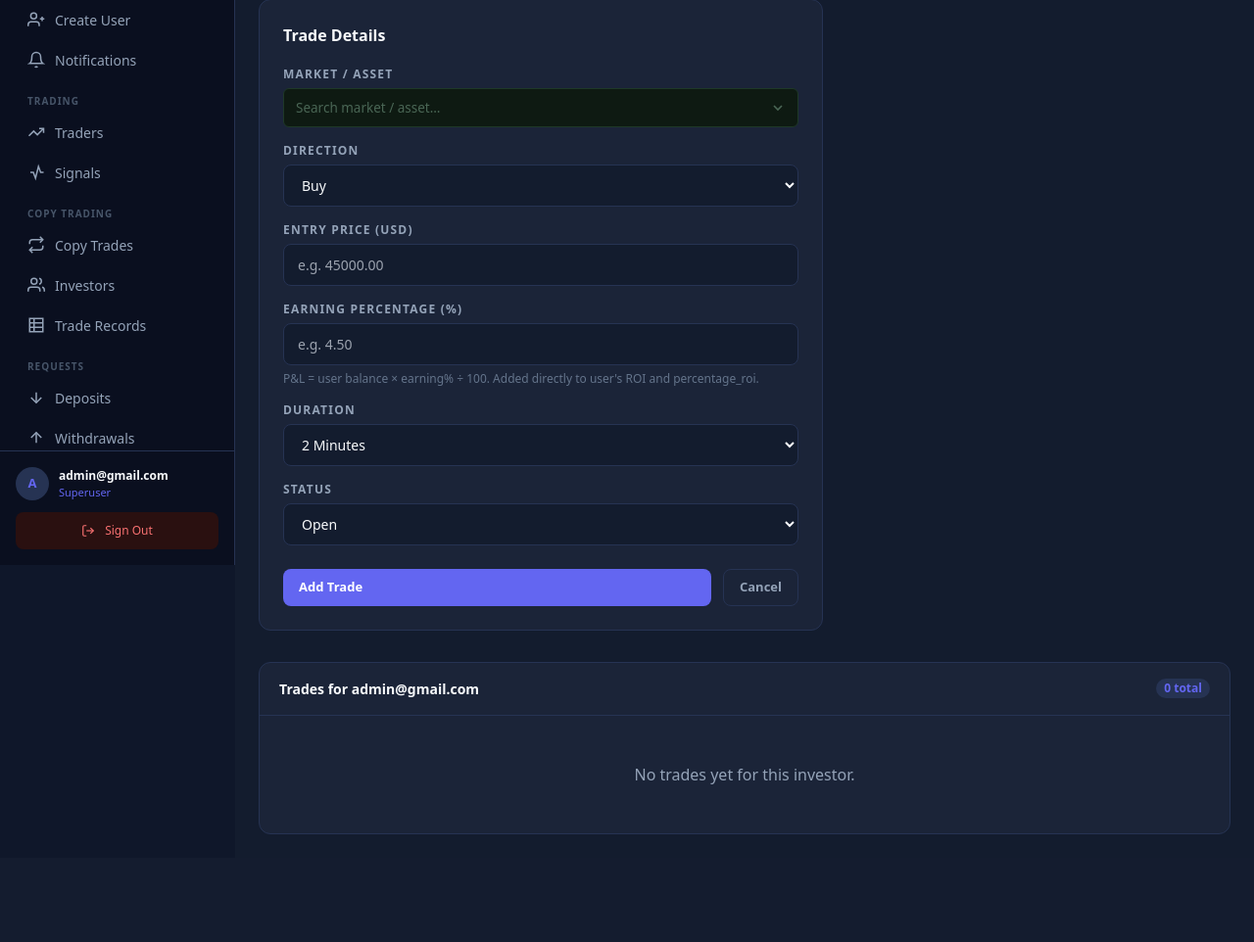
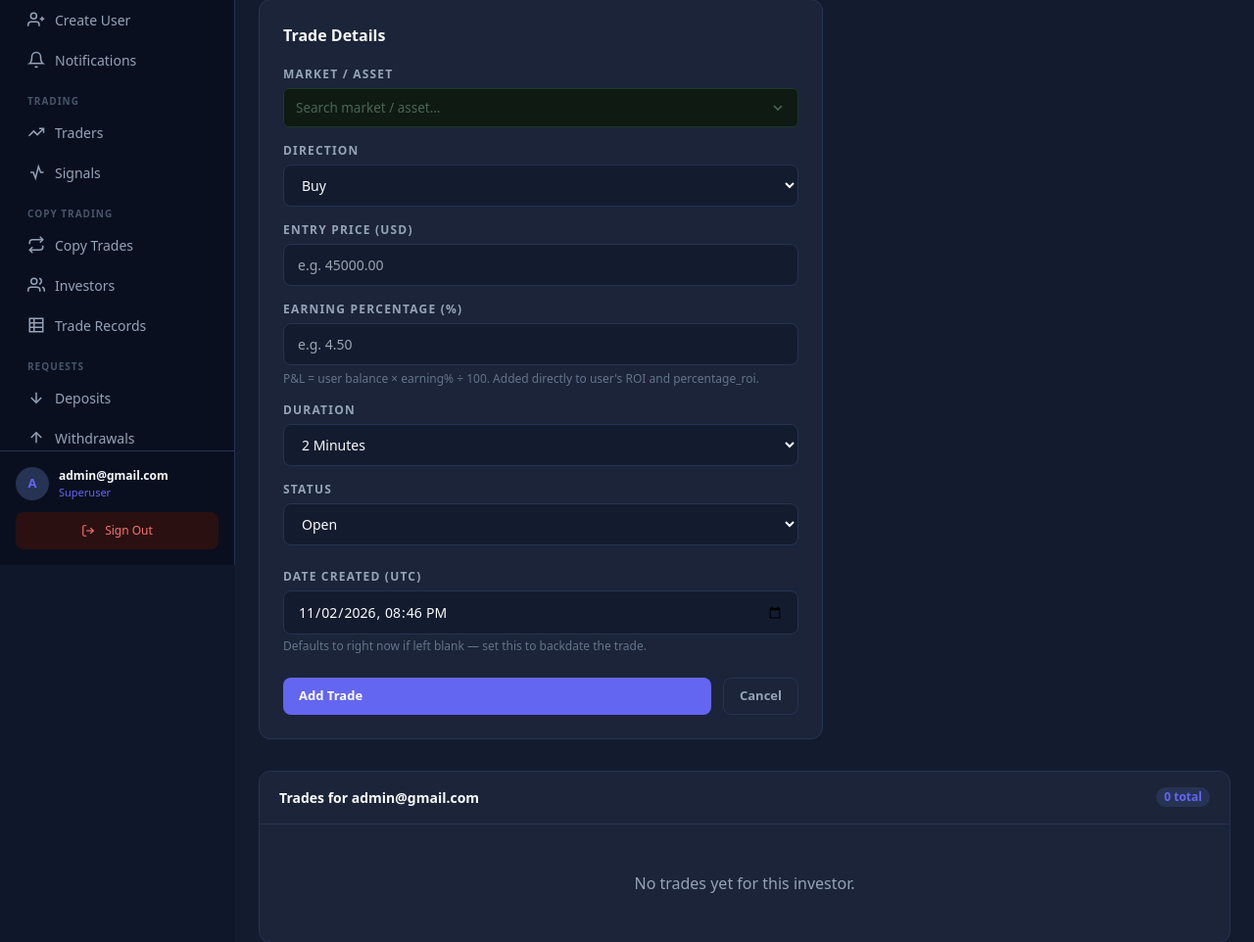
Before and after one commit to citadelmarketpro-prog/hagocapitals_be, a Django app: page /panel/investors/3/add-trade/ in a window 1280 px wide. Shown: the part 223-1185 px from the top of the page at 98% size. Before the commit the page ends 1075 px from the top, so only its background shows below. Run offline with Django 5.2, Linux system fonts and the light colour scheme; a user stored in the database is signed in; data comes from the database, SQL or seed files in the repository; some libraries are stand-ins or nearby versions.

Commit message:
Make CopyTrade's created_at editable from Add Trade / Bulk Add Trade
CopyTrade.created_at was auto_now_add=True, so the model silently
discarded any date you tried to pass in on creation. Changed it to a
plain DateTimeField with default=timezone.now (still defaults to "now"
if left blank, but is no longer forced). Added an optional
datetime-local "Date Created (UTC)" field to AddTradeForm, used by both
the single-investor and bulk add-trade views, so admins can backdate a
trade at creation time instead of only after the fact via Edit.

Co-Authored-By: Claude Sonnet 5 <noreply@anthropic.com>

```diff
--- a/core/models.py
+++ b/core/models.py
@@ -3,6 +3,7 @@ import uuid
 from django.conf import settings
 from django.contrib.auth.models import AbstractUser
 from django.db import models
+from django.utils import timezone
 from cloudinary.models import CloudinaryField
 
 
@@ -423,7 +424,7 @@ class CopyTrade(models.Model):
     pnl               = models.DecimalField(max_digits=18, decimal_places=2, default=0)   # calculated USD value
     duration          = models.CharField(max_length=10, choices=DURATION_CHOICES, default="1h")
     status            = models.CharField(max_length=20, choices=STATUS_CHOICES, default="open")
-    created_at        = models.DateTimeField(auto_now_add=True)
+    created_at        = models.DateTimeField(default=timezone.now)  # admin-editable at creation, not forced to "now"
 
     class Meta:
         ordering = ["-created_at"]
--- a/dashboard/forms.py
+++ b/dashboard/forms.py
@@ -1,5 +1,6 @@
 import json
 from django import forms
+from django.utils import timezone
 from django.utils.safestring import mark_safe
 from django.contrib.auth import get_user_model
 from django.contrib.auth.password_validation import validate_password
@@ -633,6 +634,17 @@ class AddTradeForm(forms.Form):
                                       label="Earning Percentage (%)")
     duration     = forms.ChoiceField(choices=DURATION_CHOICES, widget=forms.Select(attrs={"class": _FC}))
     status       = forms.ChoiceField(choices=STATUS_CHOICES,   widget=forms.Select(attrs={"class": _FC}))
+    created_at   = forms.DateTimeField(
+        required=False,
+        label="Date Created (UTC)",
+        help_text="Defaults to right now if left blank — set this to backdate the trade.",
+        input_formats=["%Y-%m-%dT%H:%M"],
+        widget=forms.DateTimeInput(
+            attrs={"class": _FC, "type": "datetime-local"},
+            format="%Y-%m-%dT%H:%M",
+        ),
+        initial=timezone.now,
+    )
 
     def clean_asset(self):
         asset = self.cleaned_data.get("asset", "").strip()
--- a/dashboard/templates/panel/investors/add_trade.html
+++ b/dashboard/templates/panel/investors/add_trade.html
@@ -95,6 +95,14 @@
         {% if form.status.errors %}<p class="text-xs mt-1" style="color:#f87171;">{{ form.status.errors.0 }}</p>{% endif %}
       </div>
 
+      <!-- Date Created -->
+      <div class="mb-6">
+        <label class="block text-xs font-semibold uppercase tracking-widest mb-1.5" style="color:#94a3b8;">Date Created (UTC)</label>
+        {{ form.created_at }}
+        <p class="text-xs mt-1" style="color:#64748b;">Defaults to right now if left blank — set this to backdate the trade.</p>
+        {% if form.created_at.errors %}<p class="text-xs mt-1" style="color:#f87171;">{{ form.created_at.errors.0 }}</p>{% endif %}
+      </div>
+
       <div class="flex gap-3">
         <button type="submit" class="btn btn-primary flex-1">Add Trade</button>
         <a href="{% url 'panel:investor_list' %}" class="btn btn-ghost">Cancel</a>
--- a/dashboard/views.py
+++ b/dashboard/views.py
@@ -601,6 +601,7 @@ def _apply_trade(user, cd):
         pnl         = pnl_amount,
         duration    = cd["duration"],
         status      = cd["status"],
+        created_at  = cd.get("created_at") or timezone.now(),
     )
 
 
```
Also changed, not shown: dashboard/templates/panel/investors/bulk_add_trade.html (+8 -0 lines), core/migrations/0044_alter_copytrade_created_at.py (added).
